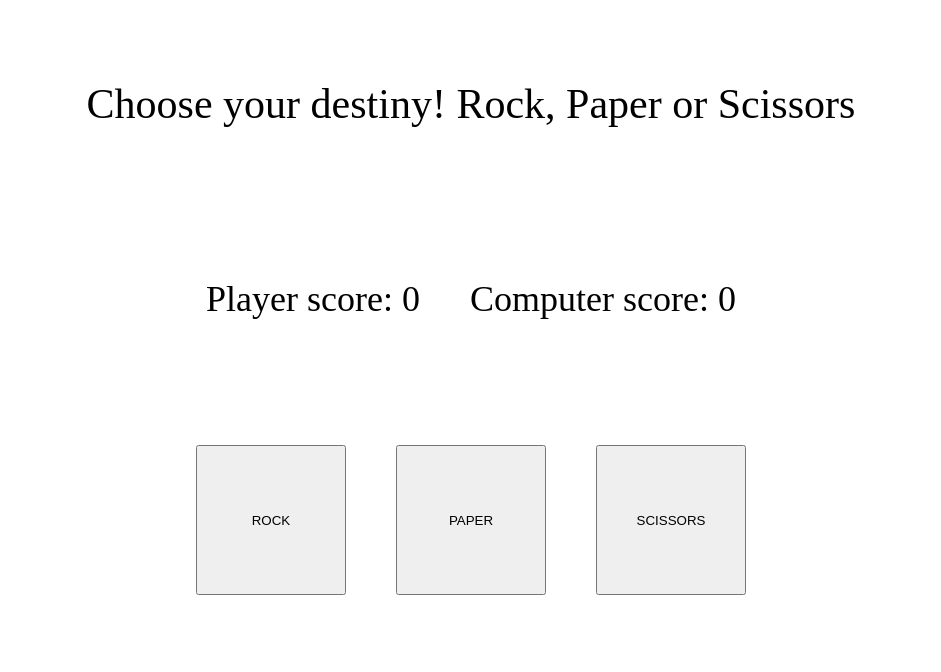
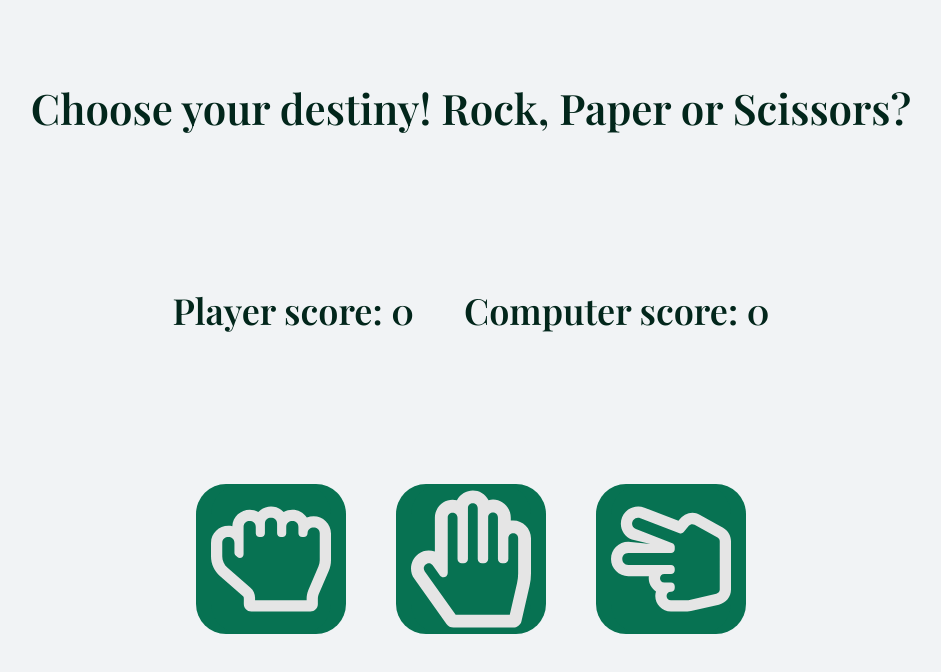
Before and after one commit to Nemanja-Malesija/rock-paper-scissors, a website: page index.html in a window 1280 px wide. Shown: the whole page, without its empty margins (169-1110 px from the left). Drawn offline with nearby package versions, Linux system fonts and the light colour scheme.

Commit message:
Add styles

```diff
--- a/index.html
+++ b/index.html
@@ -5,18 +5,47 @@
     <meta http-equiv="X-UA-Compatible" content="IE=edge" />
     <meta name="viewport" content="width=device-width, initial-scale=1.0" />
     <link rel="stylesheet" href="style.css" />
+    <link rel="preconnect" href="https://fonts.googleapis.com" />
+    <link rel="preconnect" href="https://fonts.gstatic.com" crossorigin />
+    <link
+      href="https://fonts.googleapis.com/css2?family=Playfair+Display:wght@400;500;600;700&display=swap"
+      rel="stylesheet"
+    />
     <title>Rock Paper Scissors</title>
   </head>
   <body>
-    <p class="message">Choose your destiny! Rock, Paper or Scissors</p>
+    <p class="message">Choose your destiny! Rock, Paper or Scissors?</p>
     <div class="score--track">
       <p class="score--track--p score--track--player">Player score: 0</p>
       <p class="score--track--p score--track--computer">Computer score: 0</p>
     </div>
-    <div class="container">
-      <button data-choice="rock" class="btn btn1">ROCK</button>
-      <button data-choice="paper" class="btn btn2">PAPER</button>
-      <button data-choice="scissors" class="btn btn3">SCISSORS</button>
+    <div class="container--all">
+      <div class="container">
+        <button data-choice="rock" class="btn btn1">
+          <img
+            data-choice="rock"
+            class="btn img"
+            src="imgs/rock.svg"
+            alt="choose rock"
+          />
+        </button>
+        <button data-choice="paper" class="btn btn2">
+          <img
+            data-choice="paper"
+            src="imgs/paper.svg"
+            class="img btn"
+            alt="choose paper"
+          />
+        </button>
+        <button data-choice="scissors" class="btn btn3">
+          <img
+            src="imgs/scissors.svg"
+            data-choice="scissors"
+            class="img btn"
+            alt="choose scissors"
+          />
+        </button>
+      </div>
     </div>
     <div class="div div--player">
       <p class="para parawin">You win!</p>
--- a/script.js
+++ b/script.js
@@ -47,7 +47,7 @@ const playRound = function (playerSelection, computerSelection) {
     (playerSelection === 'paper' && computerSelection === 'paper') ||
     (playerSelection === 'scissors' && computerSelection === 'scissors')
   )
-    displayMessage('DRAW');
+    displayMessage(`It's a tie: ${playerPlay} ties with ${compPlay}!`);
   // test for player win
   else if (
     (playerSelection === 'rock' && computerSelection === 'scissors') ||
--- a/style.css
+++ b/style.css
@@ -8,24 +8,41 @@ html {
   font-size: 10px;
 }
 
-.btn {
-  width: 15rem;
-  height: 15rem;
+body {
+  background-color: #f1f3f5;
+  font-family: 'Playfair Display', sans-serif;
+
+  color: #02261b;
 }
 
 .message {
   text-align: center;
   font-size: 4.2rem;
   margin-top: 8rem;
+  font-weight: 600;
 }
 
 .container {
   margin: 0 auto;
-  height: 40rem;
   display: flex;
   align-items: center;
   justify-content: center;
   gap: 5rem;
+  margin-top: 15rem;
+}
+
+.btn,
+.btn:active {
+  width: 15rem;
+  height: 15rem;
+  border: none;
+  border-radius: 30px;
+
+  background-color: #077252;
+}
+
+.btn:hover {
+  background-color: #066649;
 }
 
 /* score track*/
@@ -34,6 +51,7 @@ html {
   gap: 5rem;
   justify-content: center;
   margin-top: 15rem;
+  font-weight: 600;
 }
 
 .score--track--p {
@@ -67,10 +85,17 @@ html {
   cursor: pointer;
   margin: 0 auto;
   margin-top: 35rem;
-  background-color: blue;
+  background-color: #f1f3f5;
   transition: all 0.4s ease-in-out;
   visibility: hidden;
   transform: translate(-50%, -50%) scale(0);
+  border-radius: 30px;
+  padding: 6rem 0;
+  visibility: hidden;
+}
+
+.img {
+  max-width: 80%;
 }
 
 .winner {
@@ -81,16 +106,29 @@ html {
 .para {
   text-align: center;
   font-size: 3rem;
-  margin-top: 2rem;
 }
 
-.para-sub {
+.parawin {
+  color: #343a40;
+  font-weight: 500;
+}
+
+.para-sub,
+.para-sub:active {
   height: 6rem;
   width: 15rem;
+  padding: 2rem 0;
   font-size: 2rem;
   font-weight: 600;
   border-radius: 50px;
   border: none;
+  background-color: #077252;
+  color: #fff;
+  font-weight: 600;
+}
+
+.para-sub:hover {
+  background-color: #066649;
 }
 
 .hidden {
```
Also changed, not shown: imgs/paper.svg (added), imgs/rock.svg (added), imgs/scissors.svg (added).
